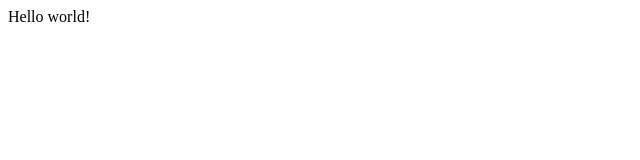
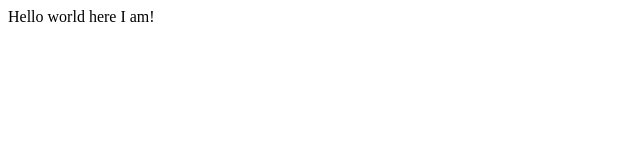
Before and after one commit to thomaseilander/node-starter, a Nuxt app: page / in a window 1280 px wide. Shown: the top 160 px of the page, without its empty margins (0-640 px from the left). Built offline with nearby package versions, Linux system fonts and the light colour scheme.

Commit message:
1 file modified

```diff
--- a/app.vue
+++ b/app.vue
@@ -1,5 +1,5 @@
 <template>
   <div>
-    Hello world!
+    Hello world here I am!
   </div>
 </template>
```
